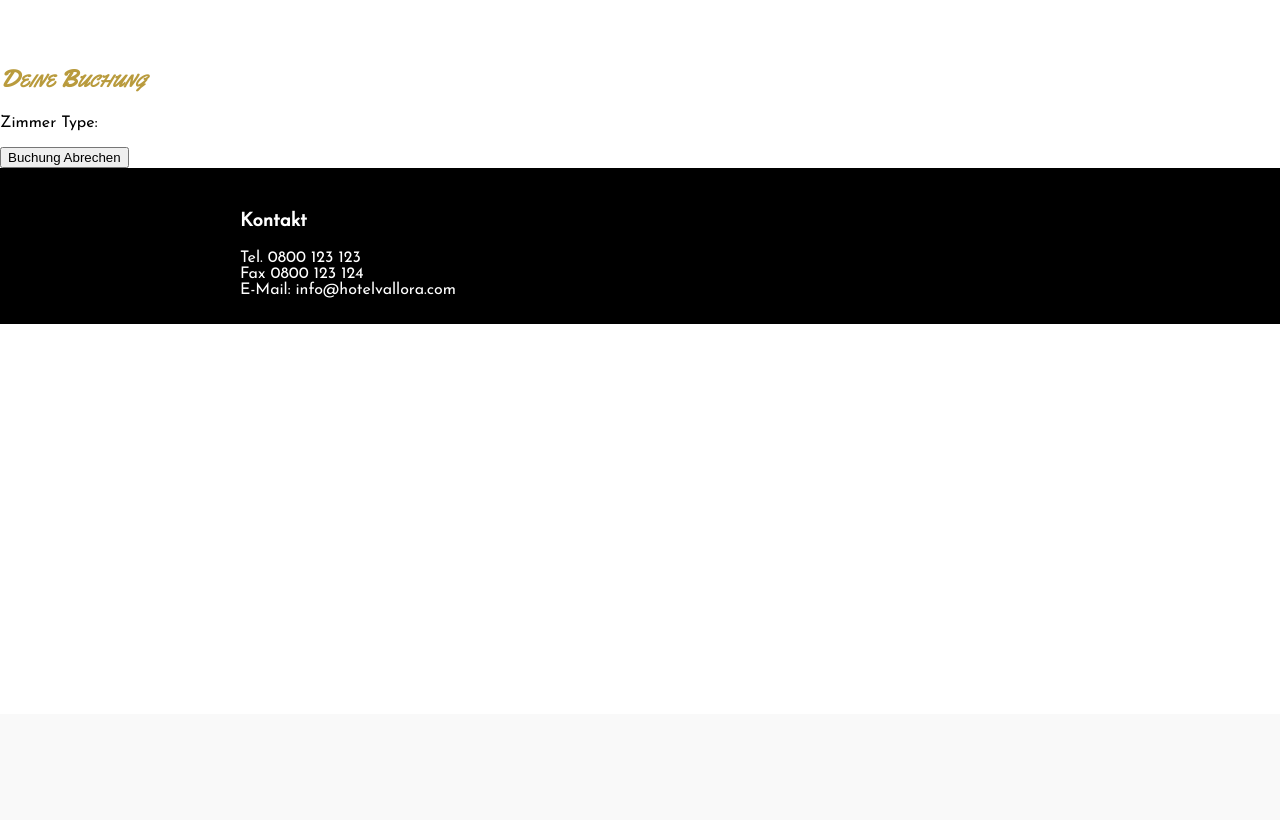
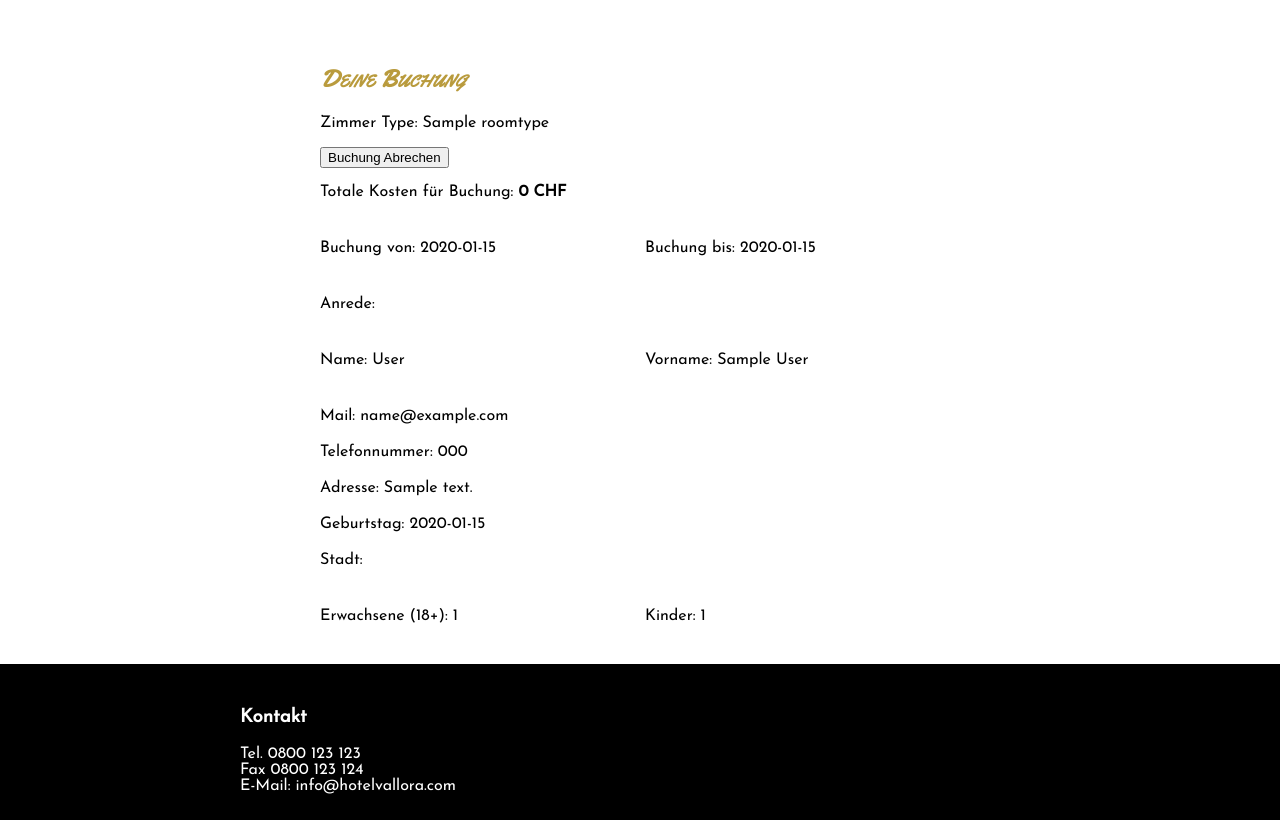
Before and after one commit to chitter99/M104LB3WEB, a PHP site: page /M104/user.php?id=1 in a window 1280 px wide. Shown: the part 86-906 px from the top of the page. Before the commit the page ends 410 px from the top, so only its background shows below. Run offline with PHP 8.4, Linux system fonts and the light colour scheme; tables that the repository leaves empty hold one stand-in row (values such as "Sample post"); data that the repository does not hold is empty.

Commit message:
Added two new fileds to rent

```diff
--- a/public_html/user.php
+++ b/public_html/user.php
@@ -12,17 +12,76 @@ if(isset($_GET['action'])) $action = $_GET['action'];
 if($aciton == "cancel_conf") {
     $db->UpdateRentStatus($rent['id'], 4);
 }
-
 if($rent['fk_rentStatus'] == 4) $action = "canceled";
+if($action == 'view') {
+    $room = $db->GetRoom($rent['fk_room']);
+    $roomType = $db->GetRoomType($room['fk_roomType']);
+    $customer = $db->GetCustomer($rent['fk_customer']);
+}
 
 ?>
 
 <?php require "./../template/header-booking.php"; ?>
 <?php if($action == "view"): ?>
-<article id="user">
+<article id="user" class="main">
     <h1>Deine Buchung</h1>
-    <p>Zimmer Type: <?php $db->GetRoomType($rent['fk_roomType'])['name'] ?></p>
+    <p>Zimmer Type: <?php echo $roomType['name'] ?></p>
     <button onclick="hotel.storRent('<?php echo $_GET['id']; ?>')">Buchung Abrechen</button>
+    <p>Totale Kosten für Buchung: <b><?php echo $rent['estTotalCosts']; ?> CHF</b></p>
+    <form class="form-list">
+    <ul class="list-vertical">
+        <li>
+            <ul class="list-horizontal">
+                <li>
+                    <label>Buchung von: <?php echo $rent['rentFrom']; ?></label>
+                </li>
+                <li>
+                    <label>Buchung bis: <?php echo $rent['rentTo']; ?></label>
+                </li>
+            </ul>
+        </li>
+        <li>
+            <label>Anrede: </label>
+        </li>
+        <li>
+            <ul class="list-horizontal">
+                <li>
+                    <label for="lastname">Name: <?php echo $customer['surname']; ?></label>
+                </li>
+                <li>
+                    <label for="firstname">Vorname: <?php echo $customer['name']; ?></label>
+                </li>
+            </ul>
+        </li>
+        <li>
+            <label>Mail: <?php echo $customer['mail']; ?></label>
+        </li>
+        <li>
+            <label>Telefonnummer: <?php echo $customer['phone']; ?></label>
+        </li>
+        <li>
+            <label for="adress">Adresse: <?php echo $customer['address']; ?></label>
+        </li>
+        <li>
+            <label for="adress">Geburtstag: <?php echo $customer['birthday']; ?></label>
+        </li>
+        <li>
+            <label for="adress">
+                Stadt:
+            </label>
+        </li>
+        <li>
+            <ul class="list-horizontal">
+                <li>
+                    <label for="adults">Erwachsene (18+): <?php echo $rent['adult']; ?></label>
+                </li>
+                <li>
+                    <label for="childs">Kinder: <?php echo $rent['child']; ?></label>
+                </li>
+            </ul>
+        </li>
+    </ul>
+    </form>
 </article>
 <?php endif; ?>
 <?php if($action == "cancel"): ?>
--- a/resources/config.php
+++ b/resources/config.php
@@ -1,6 +1,6 @@
 <?php
 
-error_reporting(E_ERROR);
+error_reporting(E_ALL);
 
 define('LIBRARY_PATH', realpath(dirname(__FILE__) . '/lib'));
 define('RESOURCES_PATH', realpath(dirname(__FILE__)));
--- a/resources/lib/hoteldb.class.php
+++ b/resources/lib/hoteldb.class.php
@@ -160,7 +160,11 @@ class HotelDB extends Database
     }
     public function GetRent($id)
     {
-        return $this->SelectRent(['ID' => $id])->fetch_all(MYSQLI_ASSOC)[0];
+        $rent = $this->SelectRent(['ID' => $id])->fetch_all(MYSQLI_ASSOC)[0];
+        $room = $this->GetRoom($rent['fk_room']); $roomType = $this->GetRoomType($room['fk_roomType']);
+        $estTotalCosts = (round(abs(strtotime($rent['rentTo']) - strtotime($rent['rentFrom']))/86400) * $roomType['price']) * ($rent['adult'] + $rent['child']);
+        $rent['estTotalCosts'] = $estTotalCosts;
+        return $rent;
     }
     public function SelectRent($where=null)
     {
@@ -187,7 +191,7 @@ class HotelDB extends Database
     }
     public function GetCustomer($id)
     {
-        return $this->SelectCustomer(['ID' => $id]);
+        return $this->SelectCustomer(['ID' => $id])->fetch_all(MYSQLI_ASSOC)[0];
     }
     public function SelectCustomer($where=null)
     {
```
Also changed, not shown: public_html/administration/rent.php (+15 -2 lines).
